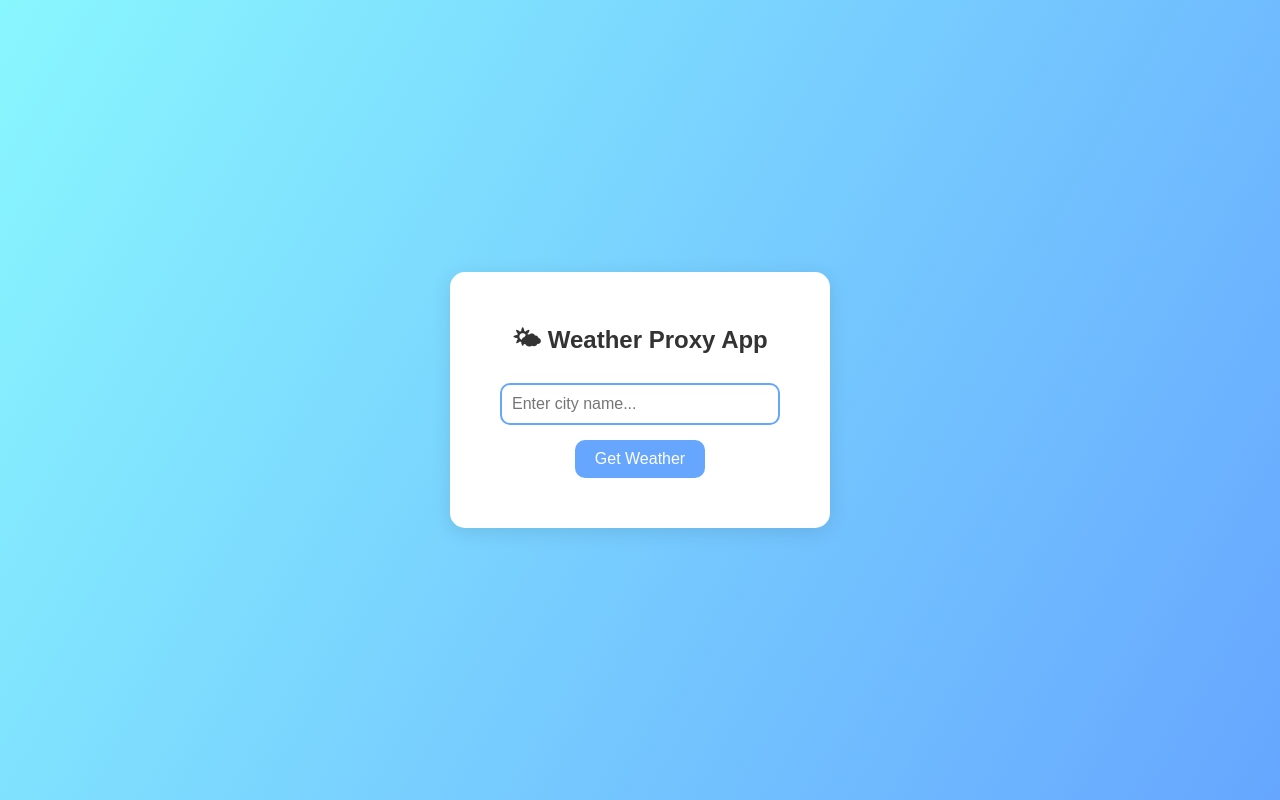
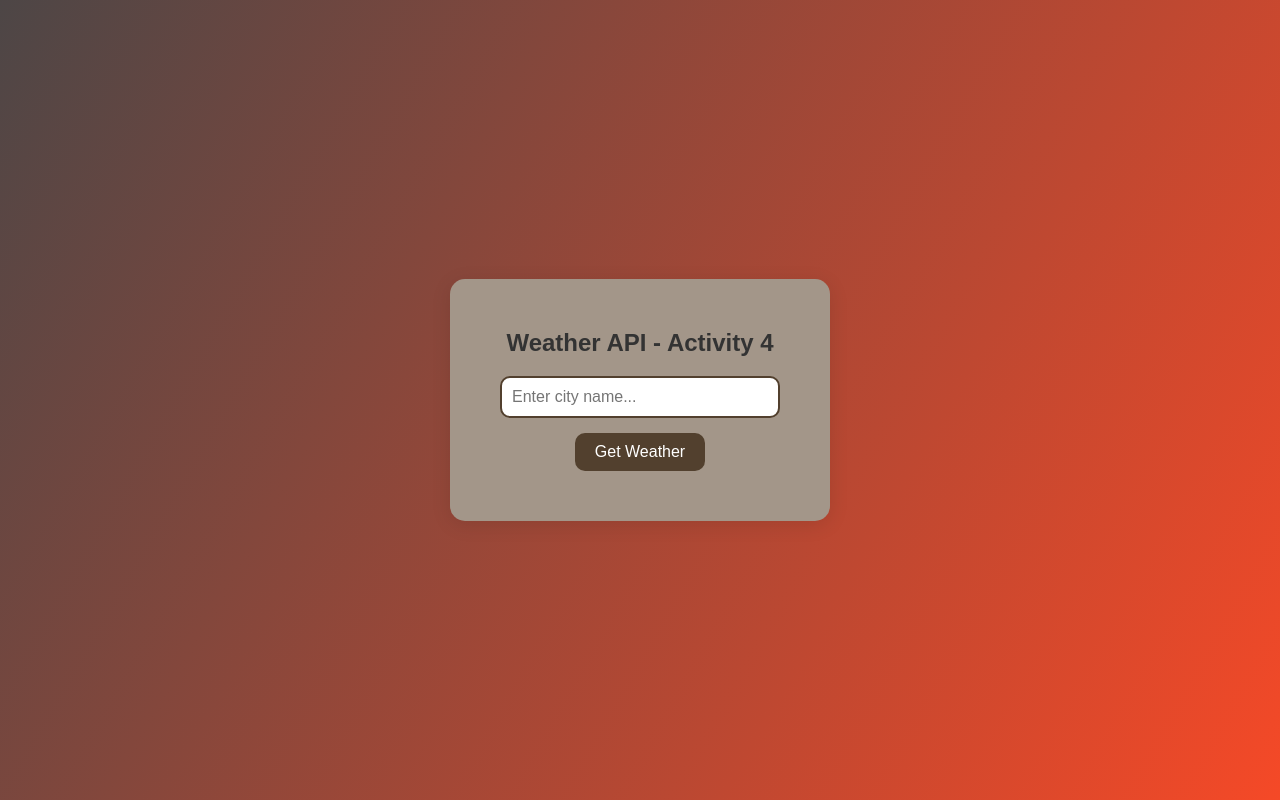
Before and after one commit to kenken1303/ACTIVITY4, a website: page frontend/index.html in a window 1280 px wide. Drawn offline with Linux system fonts and the light colour scheme.

Commit message:
sa html frontend ui to

```diff
--- a/frontend/index.html
+++ b/frontend/index.html
@@ -3,11 +3,11 @@
 <head>
   <meta charset="UTF-8" />
   <meta name="viewport" content="width=device-width, initial-scale=1.0" />
-  <title>Weather Proxy App</title>
+  <title>Weather API</title>
   <style>
     body {
       font-family: "Poppins", sans-serif;
-      background: linear-gradient(120deg, #89f7fe, #66a6ff);
+      background: linear-gradient(120deg, #4D4646, #F54927);
       color: #333;
       display: flex;
       flex-direction: column;
@@ -18,7 +18,7 @@
     }
 
     .card {
-      background: #fff;
+      background: #A39689;
       border-radius: 15px;
       box-shadow: 0 4px 20px rgba(0, 0, 0, 0.1);
       padding: 30px;
@@ -30,14 +30,14 @@
       width: 80%;
       padding: 10px;
       margin-bottom: 15px;
-      border: 2px solid #66a6ff;
+      border: 2px solid #52402E;
       border-radius: 10px;
       outline: none;
       font-size: 16px;
     }
 
     button {
-      background: #66a6ff;
+      background: #52402E;
       border: none;
       color: white;
       padding: 10px 20px;
@@ -63,7 +63,7 @@
 </head>
 <body>
   <div class="card">
-    <h2>🌤 Weather Proxy App</h2>
+    <h2>Weather API - Activity 4</h2>
     <input type="text" id="city" placeholder="Enter city name..." />
     <button onclick="getWeather()">Get Weather</button>
 
@@ -89,8 +89,8 @@
         if (res.ok) {
           output.innerHTML = `
             <h3>${data.city}</h3>
-            <p>🌡 Temperature: <strong>${data.temperature} °C</strong></p>
-            <p>☁ Condition: <strong>${data.condition}</strong></p>
+            <p>Temperature: <strong>${data.temperature} °C</strong></p>
+            <p>Condition: <strong>${data.condition}</strong></p>
           `;
         } else {
           output.innerHTML = `<p class="error">${data.message}</p>`;
```
